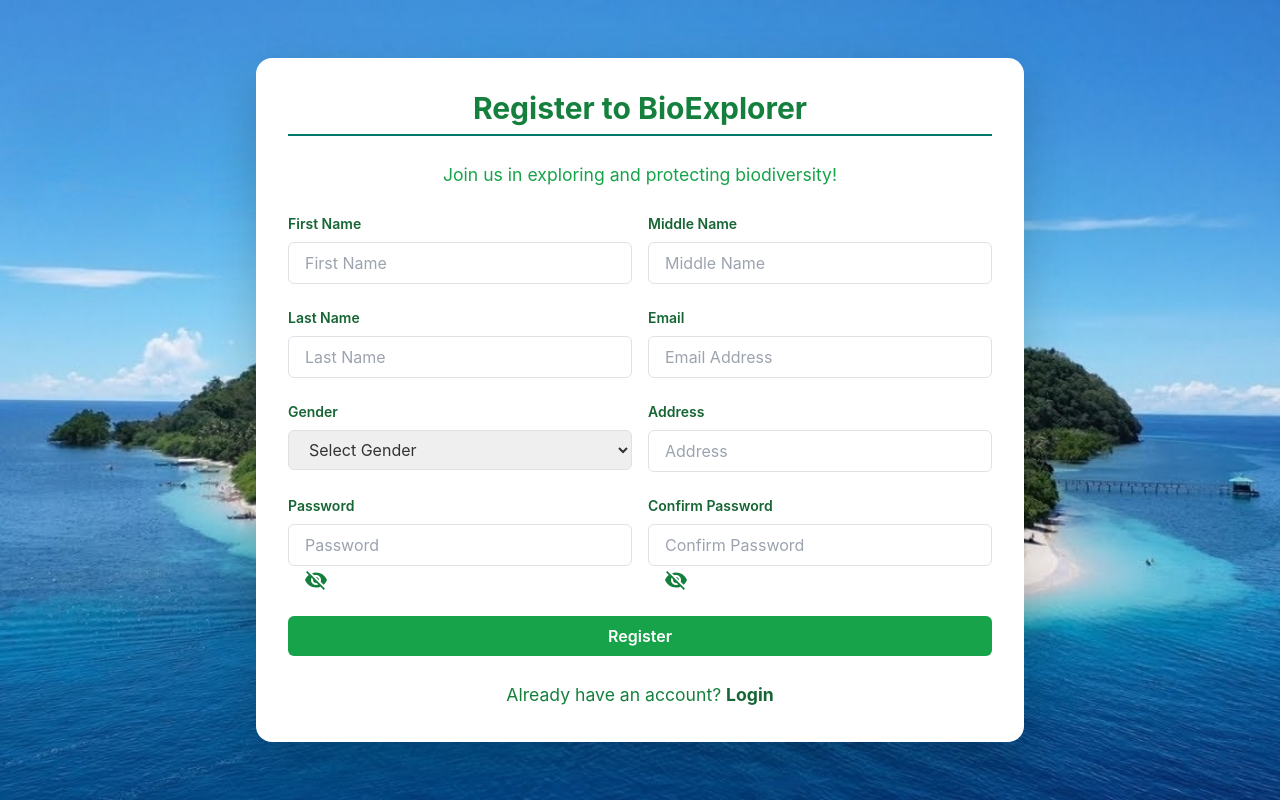
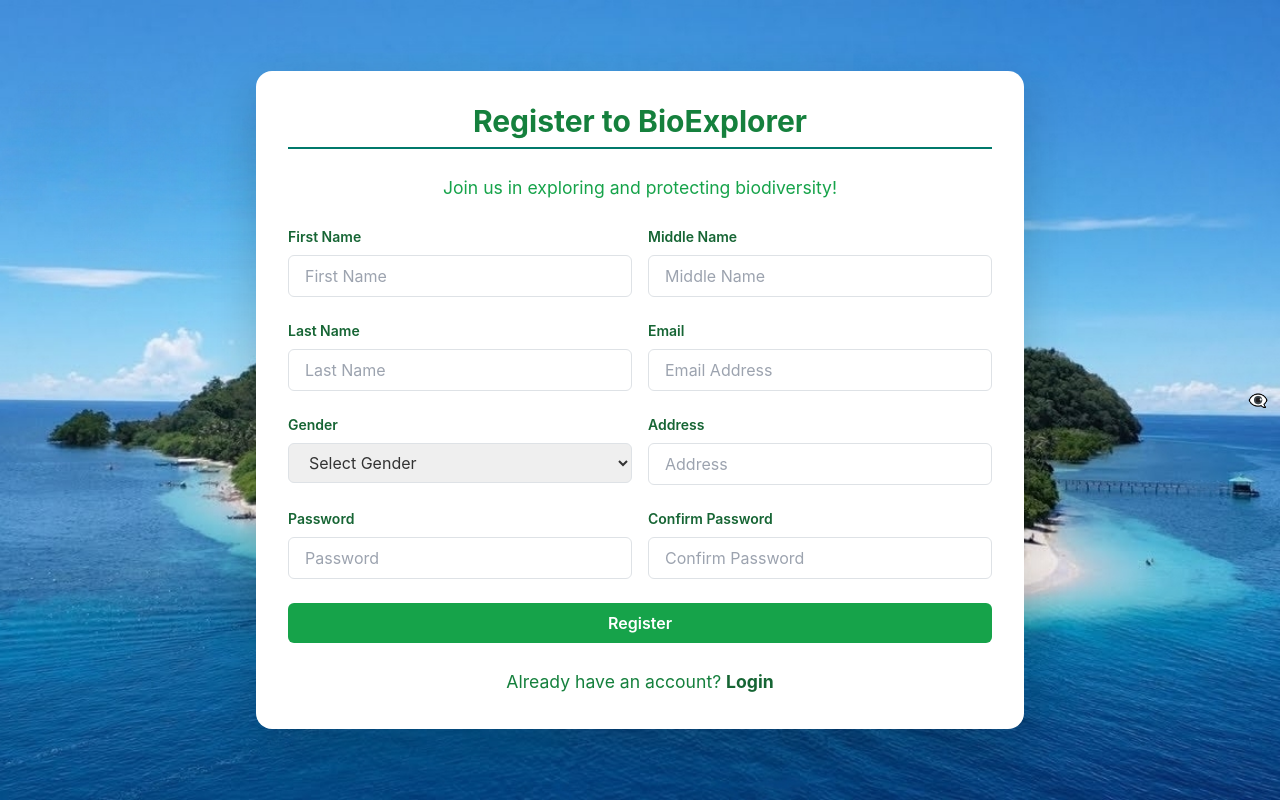
Before and after one commit to Miketzy/capstone2-client, a React (Create React App) app in the folder frontend-client2/: page /registration in a window 1280 px wide. Built offline with nearby package versions, Linux system fonts and the light colour scheme; a small style sheet from the web is missing.

Commit message:
updatged

```diff
--- a/frontend-client2/src/Components/Login-register-Form/Registration-Form/Registration.jsx
+++ b/frontend-client2/src/Components/Login-register-Form/Registration-Form/Registration.jsx
@@ -239,13 +239,12 @@
                 className="w-full px-3 py-2 border border-green-300 rounded-md focus:outline-none focus:ring-2 focus:ring-green-500"
                 required
               />
-              <button
-                type="button"
-                onClick={togglePasswordVisibility}
-                className="px-3 text-green-700"
+              <span
+                className="absolute inset-y-0 right-3 flex items-center cursor-pointer"
+                onClick={() => togglePasswordVisibility("password")}
               >
-                {showPassword ? <Visibility /> : <VisibilityOff />}
-              </button>
+                {showPassword ? "👁️" : "👁️‍🗨️"}
+              </span>
             </div>
             <div className="w-1/2">
               <label
@@ -263,13 +262,12 @@
                 className="w-full px-3 py-2 border border-green-300 rounded-md focus:outline-none focus:ring-2 focus:ring-green-500"
                 required
               />
-              <button
-                type="button"
-                onClick={togglePasswordVisibility}
-                className="px-3 text-green-700"
+              <span
+                className="absolute inset-y-0 right-3 flex items-center cursor-pointer"
+                onClick={() => togglePasswordVisibility("confirmPassword")}
               >
-                {showPassword ? <Visibility /> : <VisibilityOff />}
-              </button>
+                {showConfirmPassword ? "👁️" : "👁️‍🗨️"}
+              </span>
             </div>
           </div>
 
```
